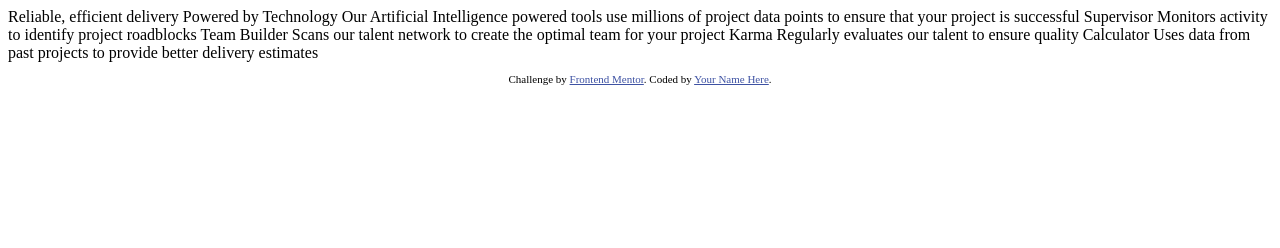
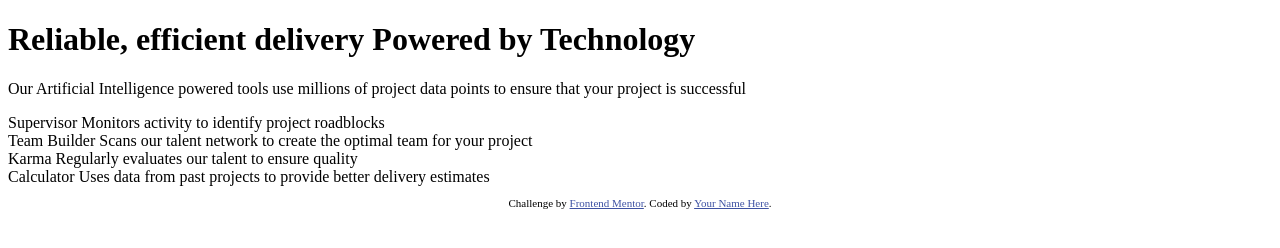
Before and after one commit to Gabriela-hub-89/four-card-feature-section-master, a plain HTML site: page index.html in a window 1280 px wide. Drawn offline with Linux system fonts and the light colour scheme.

Commit message:
change the html

```diff
--- a/index.html
+++ b/index.html
@@ -16,23 +16,40 @@
 </head>
 <body>
 
+  <main>
+      <h1>
         Reliable, efficient delivery
-  Powered by Technology
-
+        <span>Powered by Technology</span>
+      </h1>
+      <p>
         Our Artificial Intelligence powered tools use millions of project data points
         to ensure that your project is successful
+      </p>
 
+      <div class="card">
         Supervisor
         Monitors activity to identify project roadblocks
+      </div>
 
+      <div class="card">
         Team Builder
         Scans our talent network to create the optimal team for your project
+      </div>
 
+      <div class="card">
         Karma
         Regularly evaluates our talent to ensure quality
+      </div>
 
+      <div class="card">
         Calculator
         Uses data from past projects to provide better delivery estimates
+      </div>
+
+
+
+  </main>
+
 
 
   <footer>
```
Lines whose indentation alone changed are shown as unchanged.
